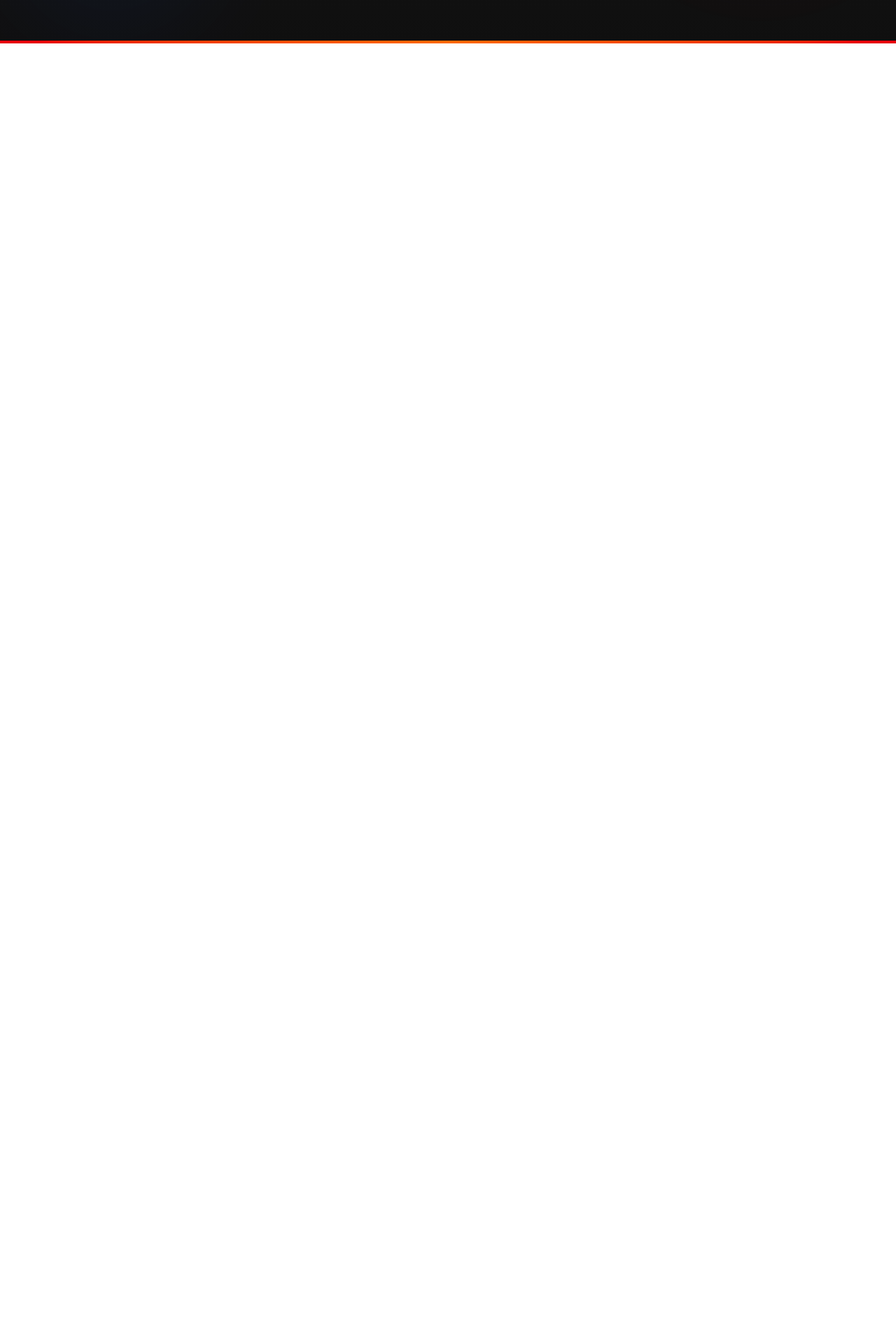
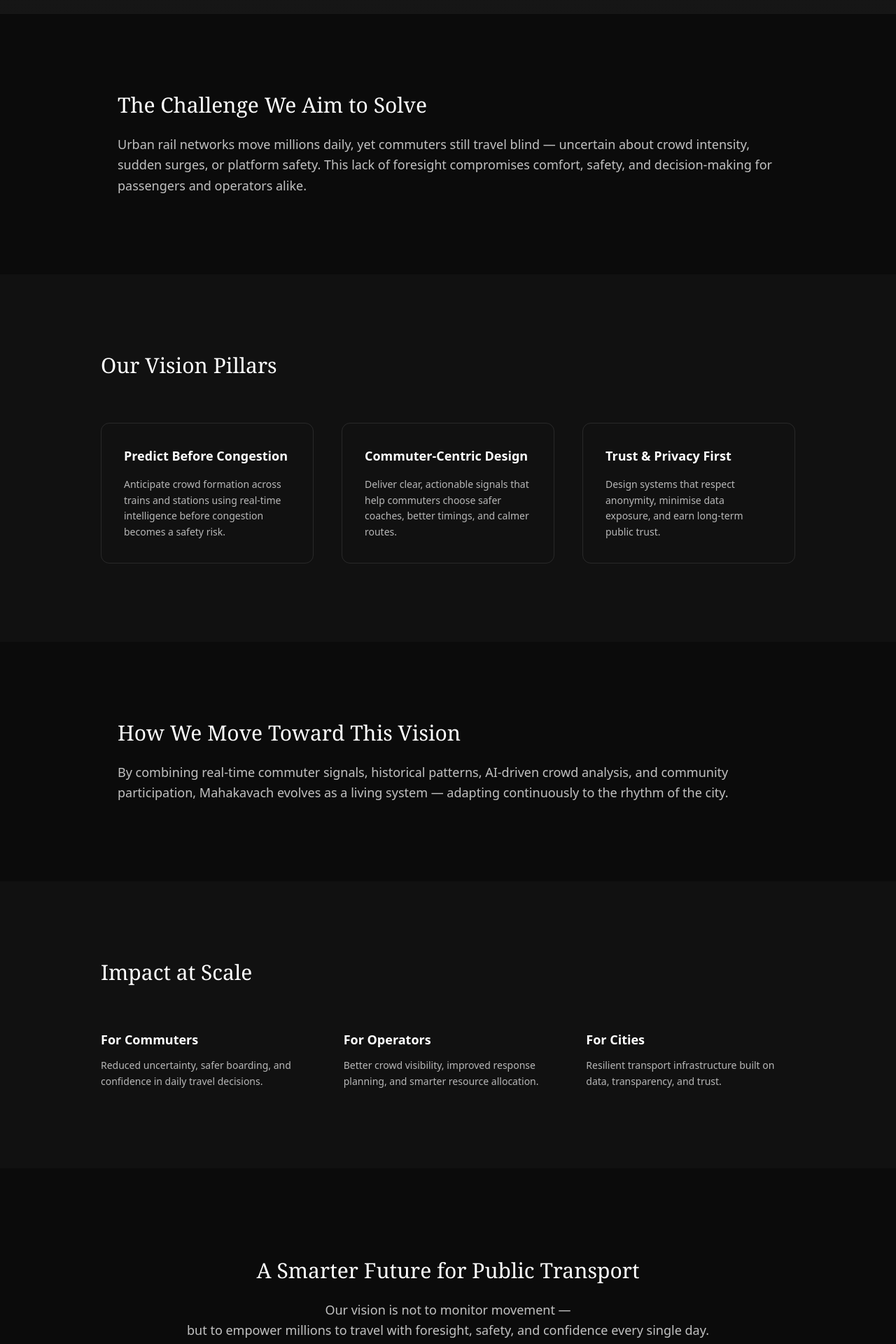
Before and after one commit to harshshah-2023/Mahakavach-realtime-crowd-safety, a React app in the folder frontend/: page /vision in a window 1280 px wide. Shown: the part 620-2540 px from the top of the page at 70% size. Before the commit the page ends 800 px from the top, so only its background shows below. Built offline with nearby package versions, Linux system fonts and the light colour scheme; the HTML template or start-up script is replaced by a standard one.

Commit message:
create vision page

```diff
--- a/frontend/src/App.jsx
+++ b/frontend/src/App.jsx
@@ -15,6 +15,7 @@
 import RushOverview from "./pages/RushOverview";
 import RushLineDetail from "./pages/RushLineDetail";
 import CrowdUpload from "./pages/CrowdUpload";
+import Vision from "./pages/Vision";
 
 function App() {
   return (
@@ -33,6 +34,7 @@
         <Route path="/about" element={<About/>}/>
          <Route path="/faq" element={<FAQ/>}/>
          <Route path="/help" element={<Help/>}/>
+         <Route path="/vision" element={<Vision />} />
         <Route path="/routepage" element={<RoutePage/>}/>
           {/* <Route path="/station/:id" element={<Station />} /> */}
            <Route path="/station/:stationCode" element={<StationPage />} />
--- a/frontend/src/pages/About.jsx
+++ b/frontend/src/pages/About.jsx
@@ -1,11 +1,14 @@
 import { motion } from "framer-motion";
 import { ChevronRight } from "lucide-react";
+import { useNavigate } from "react-router-dom";
 import heroImg from "../assets/BannerImg.png"; // replace with your banner
 import aboutImg1 from "../assets/banner.png";   // commuter/crowd photo
 import aboutImg2 from "../assets/BannerImg.png";   // trains/platform safety
 
 export default function About() {
+   const navigate = useNavigate();
   return (
+
     <div className="w-full min-h-screen bg-white text-dark font-inter select-none">
 
       {/* =================== CINEMATIC HERO =================== */}
@@ -187,6 +190,7 @@
       initial={{ opacity: 0, y: 12 }}
       whileInView={{ opacity: 1, y: 0 }}
       transition={{ duration: 1 }}
+      onClick={() => navigate("vision")}
       className="inline-flex items-center gap-3 bg-primary text-white px-9 py-3 rounded-md font-semibold tracking-wider hover:bg-red-700 transition"
     >
       Explore the Vision
--- /dev/null
+++ b/frontend/src/pages/Vision.jsx
@@ -0,0 +1,156 @@
+const Vision = () => {
+  return (
+    <div className="w-full bg-[#0b0b0b] text-white">
+
+      {/* ================= HERO ================= */}
+      <section className="relative min-h-[70vh] flex items-center">
+        <div className="absolute inset-0 bg-gradient-to-b from-[#0b0b0b] via-[#111] to-[#161616]" />
+
+        <div className="relative z-10 w-full max-w-6xl mx-auto px-6 sm:px-10 lg:px-20">
+          <span className="block text-xs tracking-[0.35em] uppercase text-[#D4AF37] mb-6">
+            Our Vision
+          </span>
+
+          <h1 className="font-serif text-4xl sm:text-5xl md:text-6xl leading-tight max-w-4xl">
+            Making Every Train Journey <br className="hidden sm:block" />
+            <span className="text-white/90">Safer, Smarter, Predictable</span>
+          </h1>
+
+          <p className="mt-8 text-base sm:text-lg text-white/75 max-w-3xl leading-relaxed">
+            We envision a future where commuters understand what lies ahead
+            before they step onto the platform — not after the rush begins.
+          </p>
+        </div>
+      </section>
+
+      {/* ================= PROBLEM ================= */}
+      <section className="py-24 sm:py-28">
+        <div className="max-w-5xl mx-auto px-6 sm:px-10">
+          <h2 className="font-serif text-2xl sm:text-3xl mb-6">
+            The Challenge We Aim to Solve
+          </h2>
+
+          <p className="text-white/75 leading-relaxed text-base sm:text-lg">
+            Urban rail networks move millions daily, yet commuters still travel
+            blind — uncertain about crowd intensity, sudden surges, or platform
+            safety. This lack of foresight compromises comfort, safety, and
+            decision-making for passengers and operators alike.
+          </p>
+        </div>
+      </section>
+
+      {/* ================= VISION PILLARS ================= */}
+      <section className="bg-[#111] py-24 sm:py-28">
+        <div className="max-w-6xl mx-auto px-6 sm:px-10 lg:px-20">
+          <h2 className="font-serif text-2xl sm:text-3xl mb-16">
+            Our Vision Pillars
+          </h2>
+
+          <div className="grid grid-cols-1 md:grid-cols-3 gap-10">
+            {[
+              {
+                title: "Predict Before Congestion",
+                text:
+                  "Anticipate crowd formation across trains and stations using real-time intelligence before congestion becomes a safety risk.",
+              },
+              {
+                title: "Commuter-Centric Design",
+                text:
+                  "Deliver clear, actionable signals that help commuters choose safer coaches, better timings, and calmer routes.",
+              },
+              {
+                title: "Trust & Privacy First",
+                text:
+                  "Design systems that respect anonymity, minimise data exposure, and earn long-term public trust.",
+              },
+            ].map((item, i) => (
+              <div
+                key={i}
+                className="border border-white/10 rounded-xl p-8 hover:border-white/20 transition"
+              >
+                <h3 className="text-lg font-semibold mb-4">
+                  {item.title}
+                </h3>
+                <p className="text-sm text-white/70 leading-relaxed">
+                  {item.text}
+                </p>
+              </div>
+            ))}
+          </div>
+        </div>
+      </section>
+
+      {/* ================= HOW WE ACHIEVE ================= */}
+      <section className="py-24 sm:py-28">
+        <div className="max-w-5xl mx-auto px-6 sm:px-10">
+          <h2 className="font-serif text-2xl sm:text-3xl mb-6">
+            How We Move Toward This Vision
+          </h2>
+
+          <p className="text-white/75 leading-relaxed text-base sm:text-lg">
+            By combining real-time commuter signals, historical patterns,
+            AI-driven crowd analysis, and community participation, Mahakavach
+            evolves as a living system — adapting continuously to the rhythm of
+            the city.
+          </p>
+        </div>
+      </section>
+
+      {/* ================= IMPACT ================= */}
+      <section className="bg-[#111] py-24 sm:py-28">
+        <div className="max-w-6xl mx-auto px-6 sm:px-10 lg:px-20">
+          <h2 className="font-serif text-2xl sm:text-3xl mb-16">
+            Impact at Scale
+          </h2>
+
+          <div className="grid grid-cols-1 md:grid-cols-3 gap-12">
+            {[
+              {
+                title: "For Commuters",
+                text:
+                  "Reduced uncertainty, safer boarding, and confidence in daily travel decisions.",
+              },
+              {
+                title: "For Operators",
+                text:
+                  "Better crowd visibility, improved response planning, and smarter resource allocation.",
+              },
+              {
+                title: "For Cities",
+                text:
+                  "Resilient transport infrastructure built on data, transparency, and trust.",
+              },
+            ].map((item, i) => (
+              <div key={i}>
+                <h3 className="text-lg font-semibold mb-3">
+                  {item.title}
+                </h3>
+                <p className="text-sm text-white/70 leading-relaxed">
+                  {item.text}
+                </p>
+              </div>
+            ))}
+          </div>
+        </div>
+      </section>
+
+      {/* ================= CLOSING ================= */}
+      <section className="py-28 sm:py-32">
+        <div className="max-w-4xl mx-auto px-6 sm:px-10 text-center">
+          <h2 className="font-serif text-2xl sm:text-3xl mb-6">
+            A Smarter Future for Public Transport
+          </h2>
+
+          <p className="text-white/75 leading-relaxed text-base sm:text-lg">
+            Our vision is not to monitor movement —
+            <br className="hidden sm:block" />
+            but to empower millions to travel with foresight, safety, and
+            confidence every single day.
+          </p>
+        </div>
+      </section>
+    </div>
+  );
+};
+
+export default Vision;
```
Lines whose indentation alone changed are shown as unchanged.
